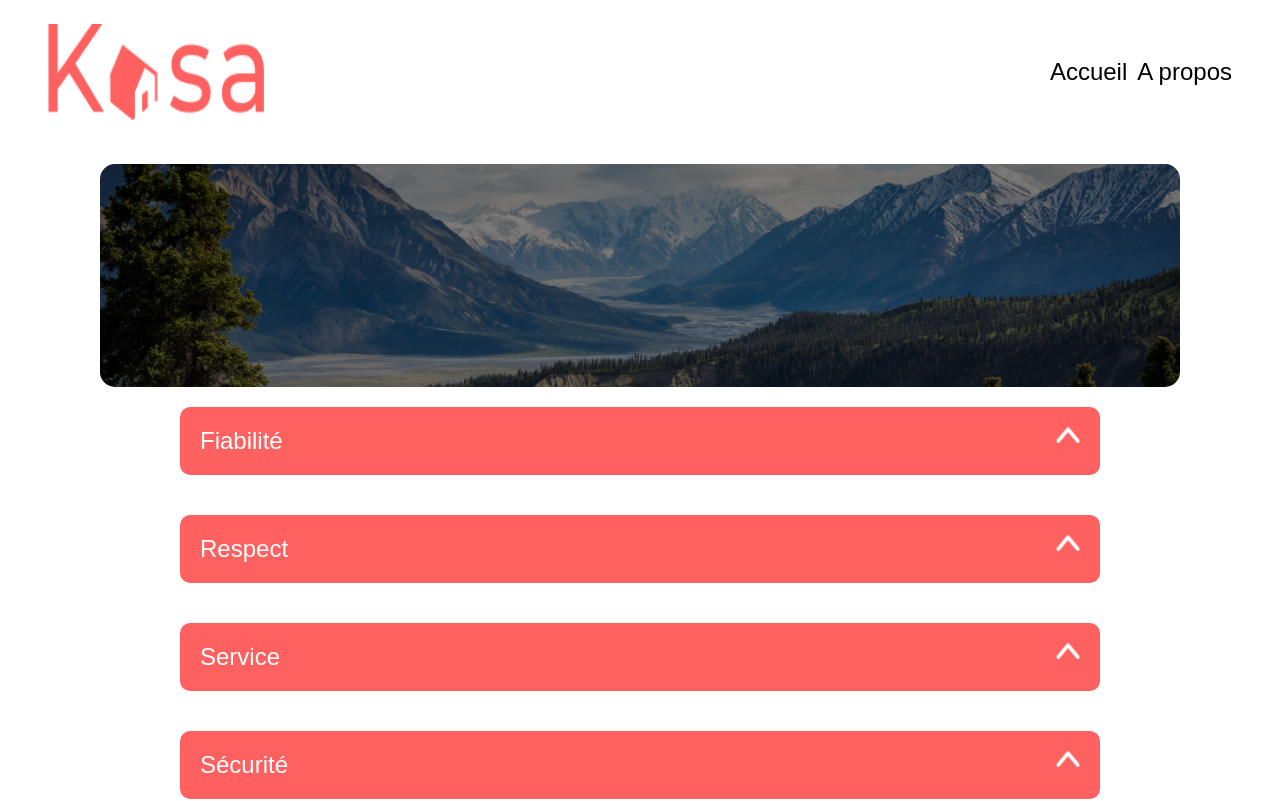
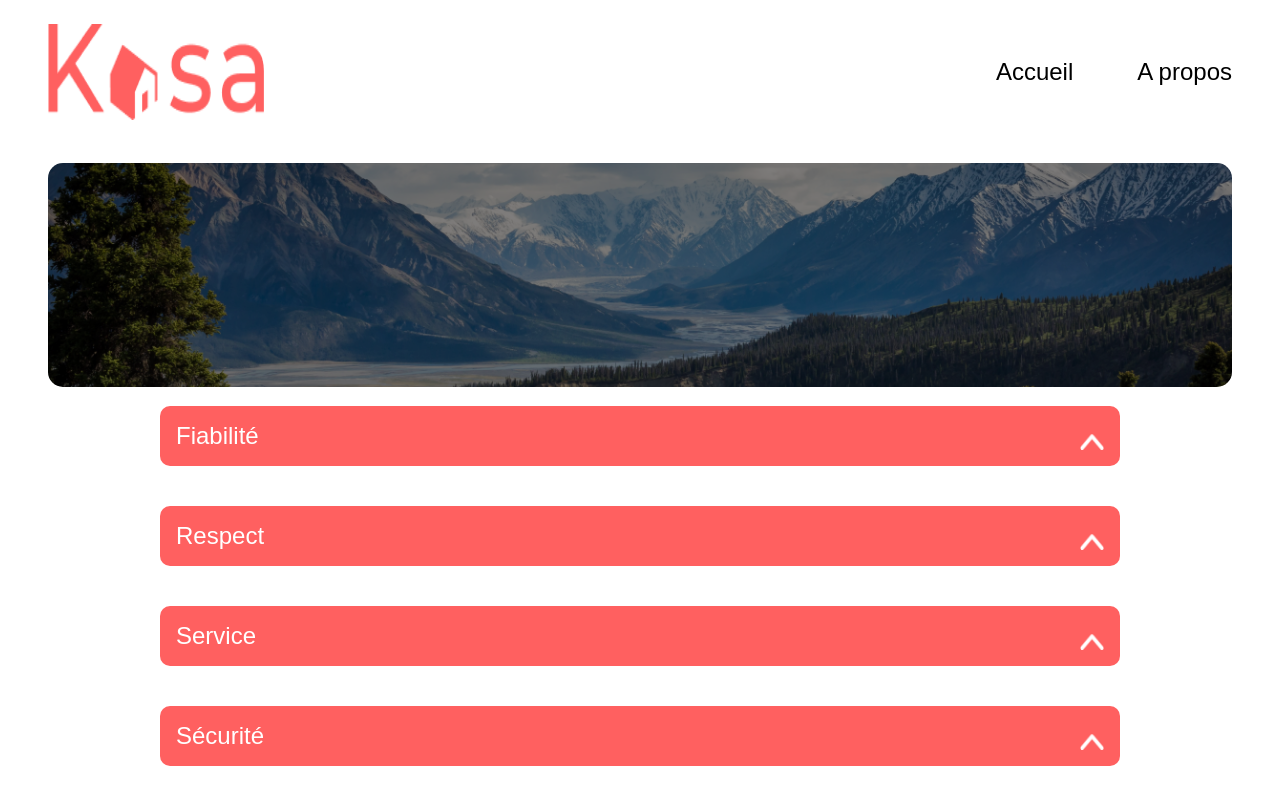
Before and after one commit to Azherak/kasa, a React (Create React App) app: page /about in a window 1280 px wide. Shown: the top 801 px of the page. Built offline with nearby package versions, Linux system fonts and the light colour scheme; the HTML template or start-up script is replaced by a standard one.

Commit message:
fix footer

```diff
--- a/src/components/About/index.jsx
+++ b/src/components/About/index.jsx
@@ -5,7 +5,7 @@ import InfoBox from "./InfoBox";
 
 function About(){
     return(
-        <>
+        <div className="about">
             <div className="about-visuel">
                 <img src={img} alt="montagnes et lac"></img>
             </div>
@@ -15,7 +15,7 @@ function About(){
                 <InfoBox word="Service" explanation="La bienveillance fait partie des valeurs fondatrices de Kasa. Tout comportement discriminatoire ou de perturbation du voisinage entrainera une exclusion de la plateforme." />
                 <InfoBox word="Sécurité" explanation="La sécurité est la priorité de Kasa. Aussi bien pour nos hôtes que pour les voyageurs, chaque logement correspond aux critères de sécurité établis par nos services. En laissant une note aussi bien à l'hôte qu'au locataire, cela permet à nos équipes de vérifier que les standards sont bien respectés. Nous organisons également des ateliers sur la sécurité domestique pour nos hôtes." />
             </div>
-        </>
+        </div>
     )
 }
 
--- a/src/style/about.scss
+++ b/src/style/about.scss
@@ -1,11 +1,13 @@
 @import 'variable.scss';
 
 /* About */
-
+.about {
+	flex: 1 0 auto;
+}
 .about-visuel {
-	height: 223px;
+	height: 14rem;
 	overflow: hidden;
-	margin: 20px 100px;
+	margin: 1.2rem 3rem;
 	img {
 		width: 100%;
 		height: 100%;
@@ -13,6 +15,10 @@
 		object-position: 50% 50%;
 		border-radius: 15px;
 		filter: brightness(50%);
+	}
+	@media (max-width: 375px) {
+		margin: 1rem 1.5rem;
+		height: 7rem;
 	}
 }
 
@@ -22,15 +28,27 @@
 	width: 24px;
 	height: 16px;
 }
+.box {
+	@media (max-width:375px) {
+		height: 70px;
+	}
+}
 .box-content {
 	display: flex;
 	justify-content: space-between;
 	flex-direction: row;
 	background-color: $background-color_1;
 	color: $color_1;
-	margin: 20px 180px;
-	padding: 20px;
+	margin: 1rem 10rem;
+	padding: 1rem;
 	border-radius: 10px;
+	font-size: 1.5rem;
+	align-items: flex-end;
+	@media (max-width: 375px) {
+		margin: 0 1.5rem;
+		padding: 0.5rem 0.6rem;
+		font-size: 1.2rem;
+	}
 }
 .explanation {
 	background-color: $background-color_2;
--- a/src/style/footer.scss
+++ b/src/style/footer.scss
@@ -11,11 +11,13 @@ footer {
 	align-items: center;
 	padding: 2rem;
 	margin-top: 2em;
+
 	p {
 		margin: 0.5em 1.5em;
 	}
 	@media ( max-width: 375px) {
-		padding: 1rem 7rem;
+		padding: 3.5rem 7rem;
+		flex-shrink: 0;
 	}
 
 }
--- a/src/style/header.scss
+++ b/src/style/header.scss
@@ -20,7 +20,10 @@ ul {
 	padding: 0;
 	list-style: none;
 	display: flex;
-	gap: 10px;
+	gap: 4rem;
+	@media (max-width: 375px) {
+		gap: 1rem;
+	}
 }
 
 a {
--- a/src/style/index.css
+++ b/src/style/index.css
@@ -1,3 +1,9 @@
+#root {
+  display: flex;
+  flex-direction: column;
+  min-height: 100vh;
+}
+
 body {
   margin: 0;
   font-family: "Montserrat", sans-serif;
@@ -10,10 +16,14 @@ body {
 }
 
 /* About */
+.about {
+  flex: 1 0 auto;
+}
+
 .about-visuel {
-  height: 223px;
+  height: 14rem;
   overflow: hidden;
-  margin: 20px 100px;
+  margin: 1.2rem 3rem;
 }
 .about-visuel img {
   width: 100%;
@@ -23,11 +33,23 @@ body {
   border-radius: 15px;
   filter: brightness(50%);
 }
+@media (max-width: 375px) {
+  .about-visuel {
+    margin: 1rem 1.5rem;
+    height: 7rem;
+  }
+}
 
 /* infoBox */
 .chevron {
   width: 24px;
   height: 16px;
+}
+
+@media (max-width: 375px) {
+  .box {
+    height: 70px;
+  }
 }
 
 .box-content {
@@ -36,9 +58,18 @@ body {
   flex-direction: row;
   background-color: #FF6060;
   color: white;
-  margin: 20px 180px;
-  padding: 20px;
+  margin: 1rem 10rem;
+  padding: 1rem;
   border-radius: 10px;
+  font-size: 1.5rem;
+  align-items: flex-end;
+}
+@media (max-width: 375px) {
+  .box-content {
+    margin: 0 1.5rem;
+    padding: 0.5rem 0.6rem;
+    font-size: 1.2rem;
+  }
 }
 
 .explanation {
@@ -88,7 +119,8 @@ footer p {
 }
 @media (max-width: 375px) {
   footer {
-    padding: 1rem 7rem;
+    padding: 3.5rem 7rem;
+    flex-shrink: 0;
   }
 }
 
@@ -113,7 +145,12 @@ ul {
   padding: 0;
   list-style: none;
   display: flex;
-  gap: 10px;
+  gap: 4rem;
+}
+@media (max-width: 375px) {
+  ul {
+    gap: 1rem;
+  }
 }
 
 a {
--- a/src/style/index.scss
+++ b/src/style/index.scss
@@ -1,5 +1,10 @@
 @import 'variable.scss';
 
+#root {
+	display: flex;
+	flex-direction: column;
+	min-height: 100vh;
+}
 body {
 	margin: 0;
 	font-family: $font-family_1;
```
Also changed, not shown: 1 other file (tests, documents, lock files or other folders).
